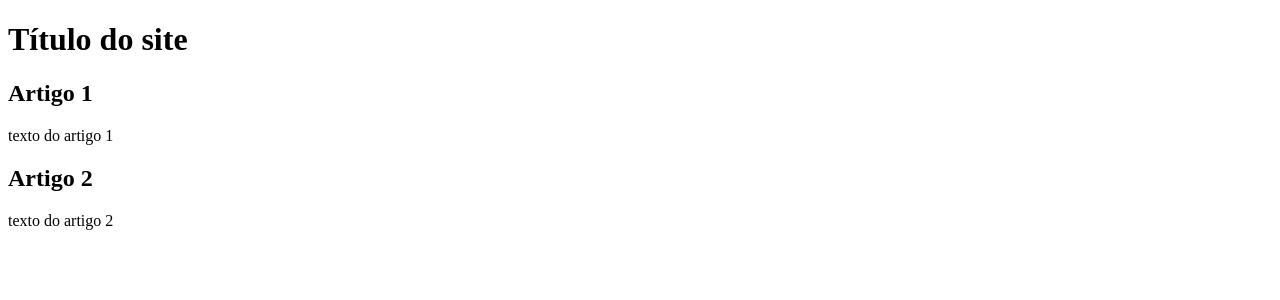
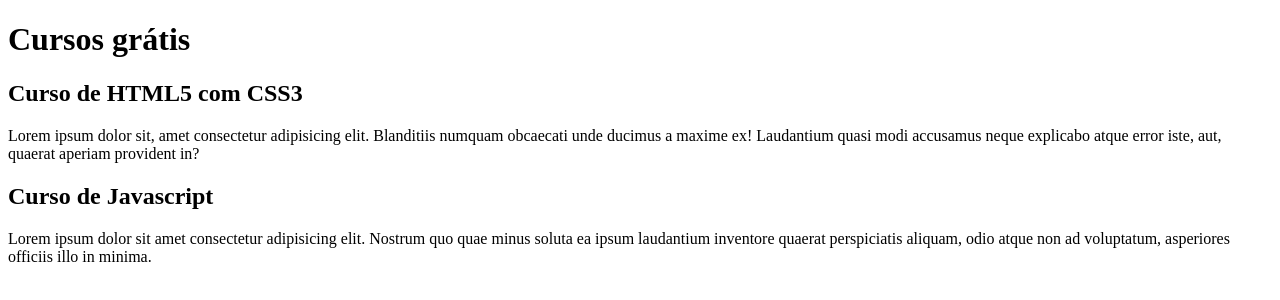
Before and after one commit to Leandro-Manuel/projeto-site, a plain HTML site: page index.html in a window 1280 px wide. Drawn offline with Linux system fonts and the light colour scheme.

Commit message:
comitei na conteúdo

```diff
--- a/index.html
+++ b/index.html
@@ -8,15 +8,15 @@
 <body>
     <main>
         <header>
-            <h1>Título do site</h1>
+            <h1>Cursos grátis</h1>
         </header>
         <article>
-            <h2>Artigo 1</h2>
-            <p>texto do artigo 1</p>
+            <h2>Curso de HTML5 com CSS3</h2>
+            <p>Lorem ipsum dolor sit, amet consectetur adipisicing elit. Blanditiis numquam obcaecati unde ducimus a maxime ex! Laudantium quasi modi accusamus neque explicabo atque error iste, aut, quaerat aperiam provident in?</p>
         </article>
         <article>
-            <h2>Artigo 2</h2>
-            <p>texto do artigo 2</p>
+            <h2>Curso de Javascript</h2>
+            <p>Lorem ipsum dolor sit amet consectetur adipisicing elit. Nostrum quo quae minus soluta ea ipsum laudantium inventore quaerat perspiciatis aliquam, odio atque non ad voluptatum, asperiores officiis illo in minima.</p>
         </article>
     </main>
 
```
